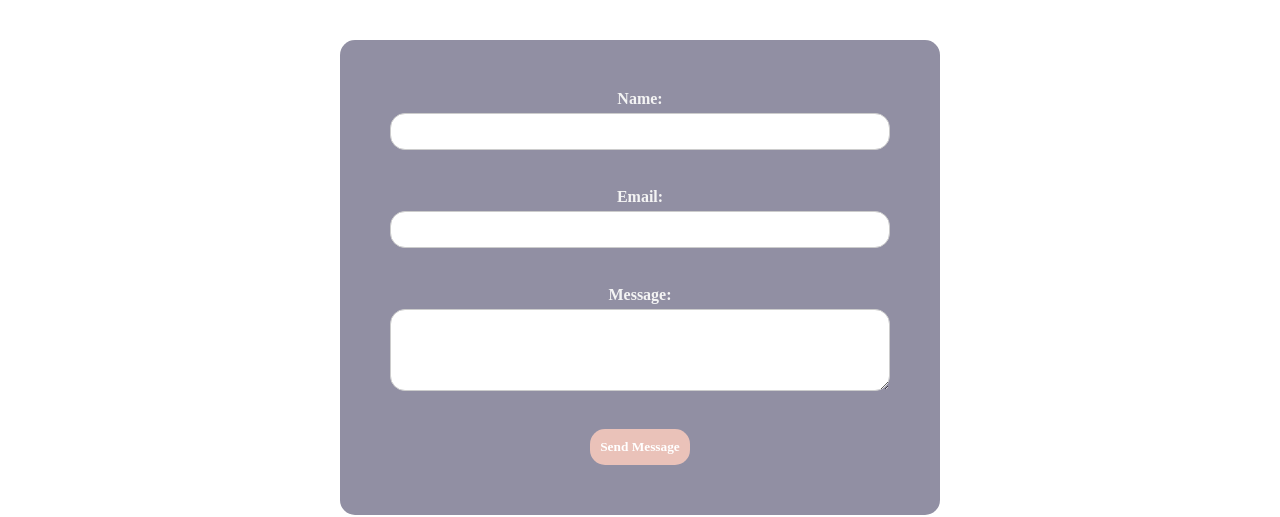
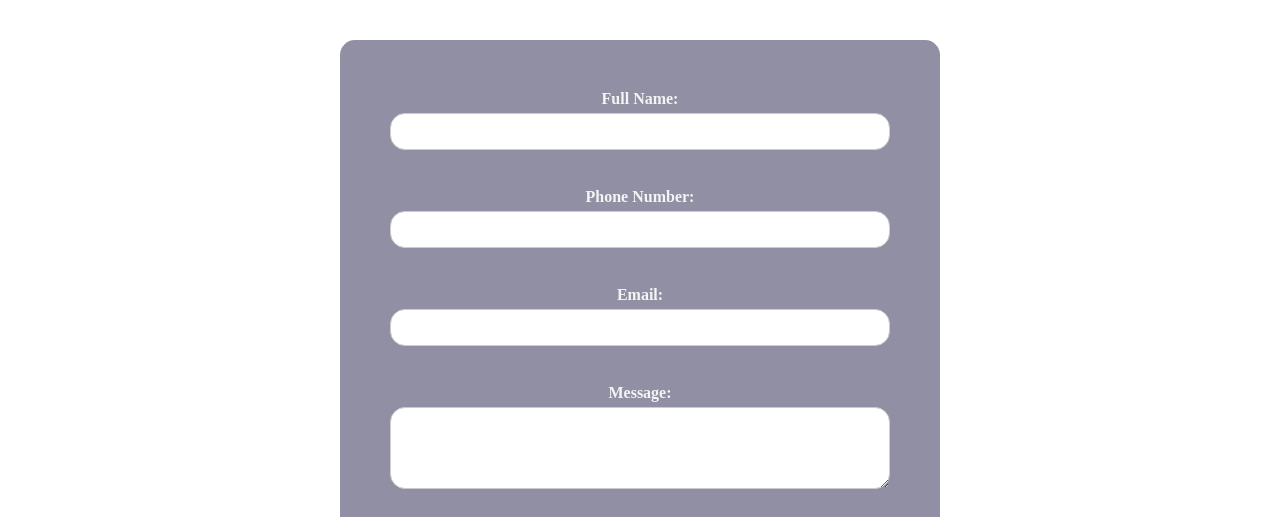
Before and after one commit to Athomas9758/inbloom.github.io, a plain HTML site: page contact.html in a window 1280 px wide. Shown: the part 1180-1697 px from the top of the page. Drawn offline with Linux system fonts and the light colour scheme; a web font is replaced by a local one.

Commit message:
contact form update1

```diff
--- a/contact.html
+++ b/contact.html
@@ -45,8 +45,11 @@
     <div class="contact-container">
         <!-- Contact Form -->
         <form action="contactform.php" method="post" id="contactform">
-            <label for="name">Name:</label>
+            <label for="name">Full Name:</label>
             <input type="text" id="name" name="name" required>
+            <br>
+            <label for="email">Phone Number:</label>
+            <input type="phone" id="phone" name="phone" required>
             <br>
             <label for="email">Email:</label>
             <input type="email" id="email" name="email" required>
```
